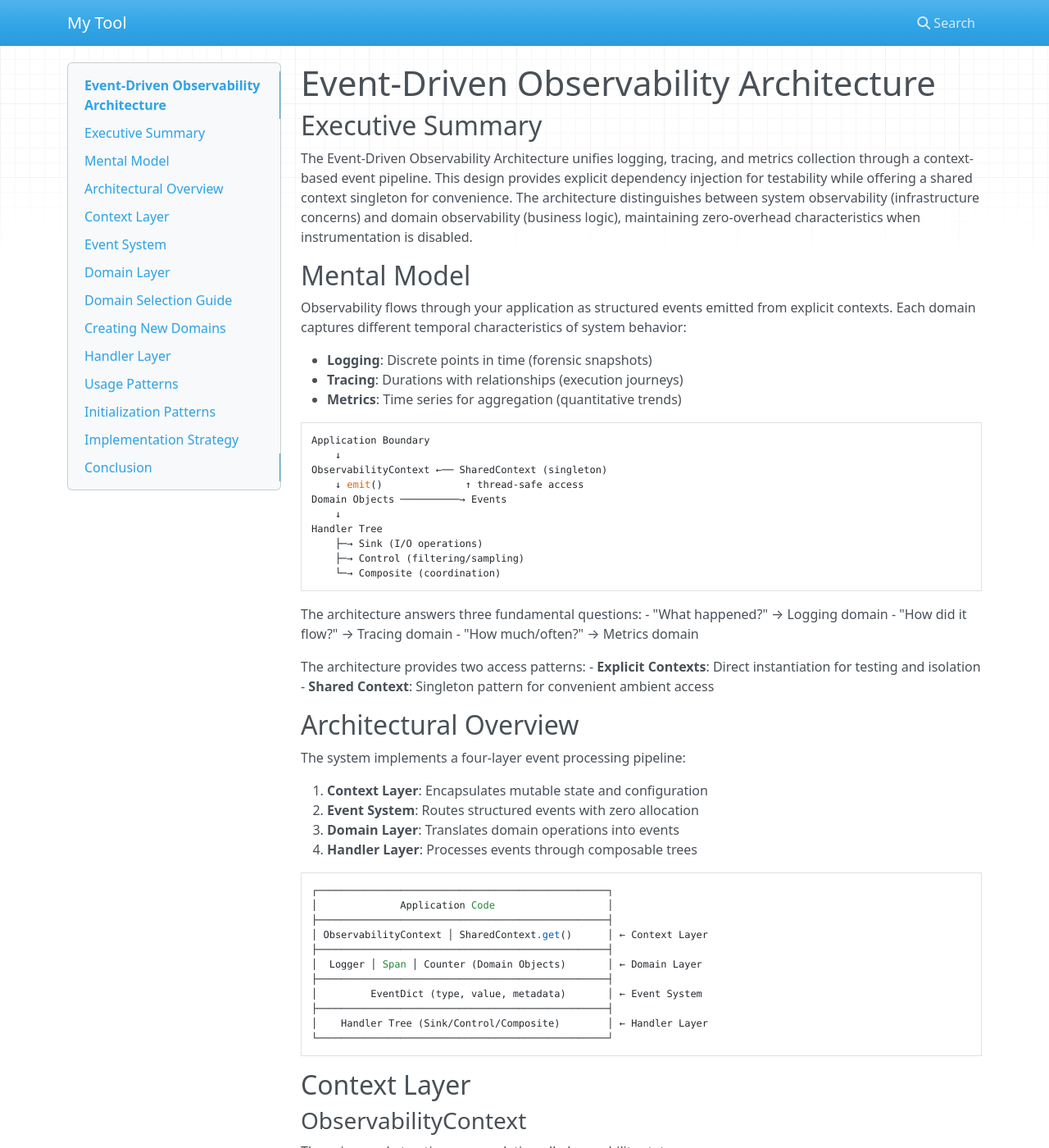
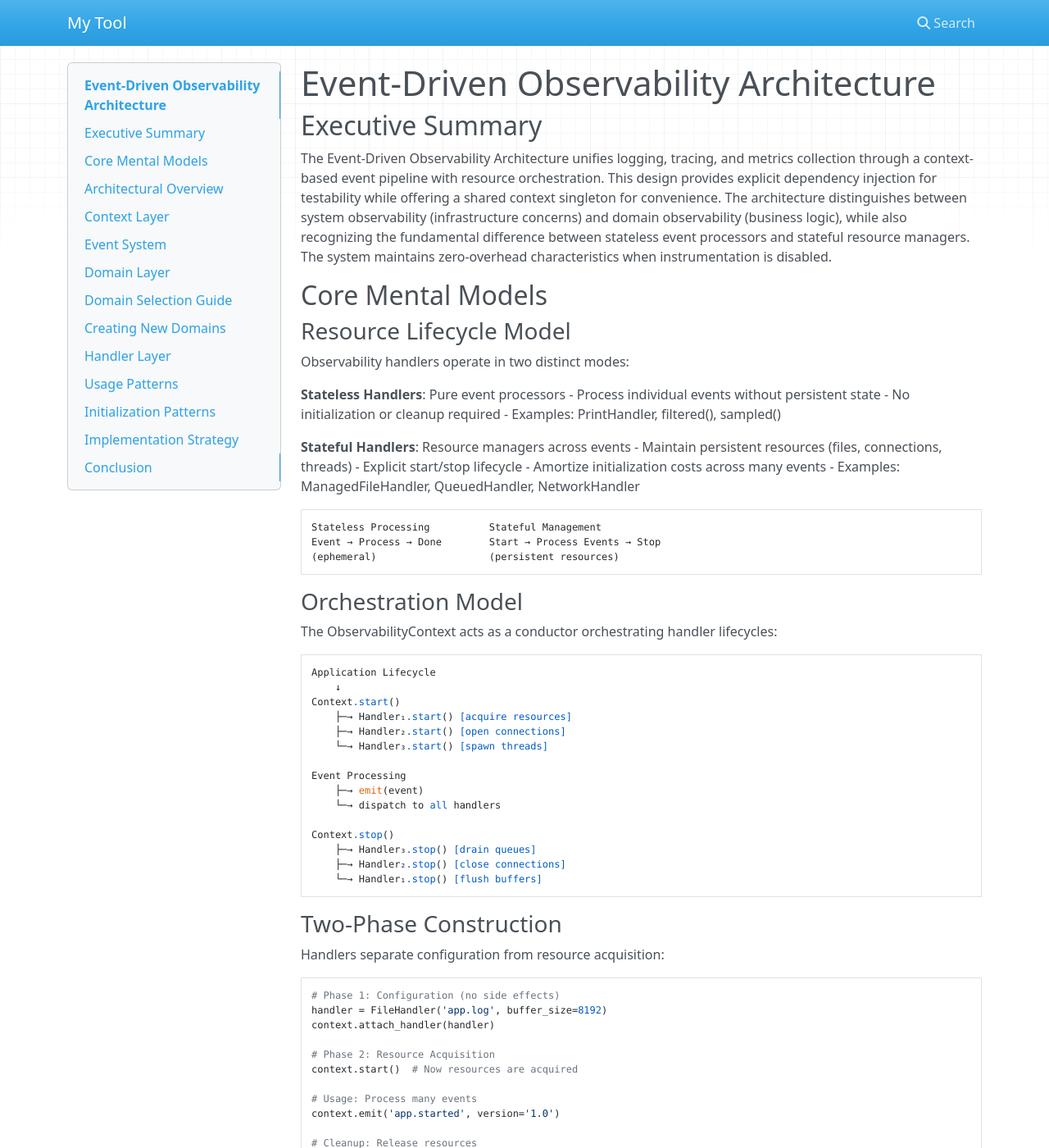
Before and after one commit to pahansen95/observability, an MkDocs documentation site: the page built from docs/Observability.md, in a window 1280 px wide and 1400 px high. Shown: the whole window at 82% size. Built offline with MkDocs 1.6.1, drawn with Linux system fonts in a browser that asks for light colours; nearby versions of some CDN libraries; some of the changed text lies outside the part shown.

Commit message:
docs: expand observability architecture with resource lifecycle models
Add comprehensive mental models for handler lifecycle management while
preserving all original domain documentation. Key additions:

- Distinguish stateless vs stateful handlers with clear lifecycle patterns
- Document two-phase construction (configuration vs resource acquisition)
- Add orchestration model showing context as lifecycle conductor
- Clarify resource ownership hierarchy and responsibilities
- Integrate lifecycle management into usage patterns and examples

The architecture now explicitly captures that this is a resource
orchestration framework that processes events, not just an event
handling system. This guides users to proper handler selection and
lifecycle management patterns.

````diff
--- a/docs/Observability.md
+++ b/docs/Observability.md
@@ -2,9 +2,90 @@
 
 ## Executive Summary
 
-The Event-Driven Observability Architecture unifies logging, tracing, and metrics collection through a context-based event pipeline. This design provides explicit dependency injection for testability while offering a shared context singleton for convenience. The architecture distinguishes between system observability (infrastructure concerns) and domain observability (business logic), maintaining zero-overhead characteristics when instrumentation is disabled.
+The Event-Driven Observability Architecture unifies logging, tracing, and metrics collection through a context-based event pipeline with resource orchestration. This design provides explicit dependency injection for testability while offering a shared context singleton for convenience. The architecture distinguishes between system observability (infrastructure concerns) and domain observability (business logic), while also recognizing the fundamental difference between stateless event processors and stateful resource managers. The system maintains zero-overhead characteristics when instrumentation is disabled.
 
-## Mental Model
+## Core Mental Models
+
+### Resource Lifecycle Model
+
+Observability handlers operate in two distinct modes:
+
+**Stateless Handlers**: Pure event processors
+- Process individual events without persistent state
+- No initialization or cleanup required
+- Examples: PrintHandler, filtered(), sampled()
+
+**Stateful Handlers**: Resource managers across events
+- Maintain persistent resources (files, connections, threads)
+- Explicit start/stop lifecycle
+- Amortize initialization costs across many events
+- Examples: ManagedFileHandler, QueuedHandler, NetworkHandler
+
+```
+Stateless Processing          Stateful Management
+Event → Process → Done        Start → Process Events → Stop
+(ephemeral)                   (persistent resources)
+```
+
+### Orchestration Model
+
+The ObservabilityContext acts as a conductor orchestrating handler lifecycles:
+
+```
+Application Lifecycle
+    ↓
+Context.start()
+    ├─→ Handler₁.start() [acquire resources]
+    ├─→ Handler₂.start() [open connections]
+    └─→ Handler₃.start() [spawn threads]
+
+Event Processing
+    ├─→ emit(event)
+    └─→ dispatch to all handlers
+
+Context.stop()
+    ├─→ Handler₃.stop() [drain queues]
+    ├─→ Handler₂.stop() [close connections]
+    └─→ Handler₁.stop() [flush buffers]
+```
+
+### Two-Phase Construction
+
+Handlers separate configuration from resource acquisition:
+
+```python
+# Phase 1: Configuration (no side effects)
+handler = FileHandler('app.log', buffer_size=8192)
+context.attach_handler(handler)
+
+# Phase 2: Resource Acquisition
+context.start()  # Now resources are acquired
+
+# Usage: Process many events
+context.emit('app.started', version='1.0')
+
+# Cleanup: Release resources
+context.stop()  # Graceful shutdown
+```
+
+### Event Flow Models
+
+The architecture supports two complementary flow models:
+
+**Pipeline Model** (stateless handlers):
+```
+Event → Filter → Transform → Output
+```
+
+**Plumbing Model** (stateful handlers):
+```
+Event Source ──┐
+              ├→ Buffer Tank (batch writes)
+              ├→ Queue Reservoir (async processing)
+              └→ Network Pipe (remote delivery)
+```
+
+### Observability as Event Streams
 
 Observability flows through your application as structured events emitted from explicit contexts. Each domain captures different temporal characteristics of system behavior:
 
@@ -30,15 +111,11 @@ The architecture answers three fundamental questions:
 - "How did it flow?" → Tracing domain
 - "How much/often?" → Metrics domain
 
-The architecture provides two access patterns:
-- **Explicit Contexts**: Direct instantiation for testing and isolation
-- **Shared Context**: Singleton pattern for convenient ambient access
-
 ## Architectural Overview
 
 The system implements a four-layer event processing pipeline:
 
-1. **Context Layer**: Encapsulates mutable state and configuration
+1. **Context Layer**: Encapsulates mutable state and configuration, orchestrates lifecycles
 2. **Event System**: Routes structured events with zero allocation
 3. **Domain Layer**: Translates domain operations into events
 4. **Handler Layer**: Processes events through composable trees
@@ -61,7 +138,7 @@ The system implements a four-layer event processing pipeline:
 
 ### ObservabilityContext
 
-The primary abstraction encapsulating all observability state:
+The primary abstraction encapsulating all observability state and lifecycle management:
 
 ```python
 class ObservabilityContext:
@@ -69,13 +146,52 @@ class ObservabilityContext:
         self._handlers: List[EventHandler] = []
         self._start_time_ns = time.perf_counter_ns()
         self._lock = threading.Lock()
+        self._started = False
 
     def emit(self, event_type: str, value: Any, **metadata) -> None:
         """Zero-overhead emission when no handlers attached."""
         if not self._handlers:  # Single boolean check
             return
         # Event construction and dispatch
+
+    def start(self) -> None:
+        """Initialize all managed handlers."""
+        with self._lock:
+            if self._started:
+                return
+
+            for handler in self._handlers:
+                if hasattr(handler, 'start'):
+                    handler.start()
+            self._started = True
+
+    def stop(self) -> None:
+        """Shutdown handlers in reverse order."""
+        with self._lock:
+            if not self._started:
+                return
+
+            for handler in reversed(self._handlers):
+                if hasattr(handler, 'stop'):
+                    handler.stop()
+            self._started = False
 ```
+
+### Resource Ownership Hierarchy
+
+Clear ownership ensures predictable resource management:
+
+```
+Application
+    ↓ owns
+ObservabilityContext
+    ↓ owns
+Handlers
+    ↓ own
+Resources (files, threads, connections)
+```
+
+Each level manages the lifecycle of the level below.
 
 ### SharedContext Pattern
 
@@ -93,6 +209,8 @@ class SharedContext:
             if cls._ctx is not None:
                 raise RuntimeError("Already initialized")
             cls._ctx = ObservabilityContext(config)
+            cls._ctx.start()  # Auto-start for convenience
+            atexit.register(cls._ctx.stop)  # Auto-stop on exit
 
     @classmethod
     def get(cls) -> ObservabilityContext:
@@ -262,11 +380,47 @@ When creating a domain:
 **Control Handlers** - Flow modification:
 - `filtered()`: Predicate-based filtering
 - `sampled()`: Probabilistic sampling
-- `AsyncHandlerWorker`: Async queue processing
+- `QueuedHandler`: Thread-based async processing
+- `TimeDeltaHandler`: Time enrichment
 
 **Composite Handlers** - Multi-handler coordination:
 - `FanoutHandler`: Broadcast to multiple handlers
 - `FallbackHandler`: Failover between handlers
+
+### Handler Lifecycle Categories
+
+Handlers divide into two lifecycle categories:
+
+**Stateless Handlers** (no lifecycle):
+```python
+# Simple function handlers
+def log_errors(event: EventDict) -> None:
+    if event.get('level', 0) >= ERROR:
+        print(f"ERROR: {event['value']}", file=sys.stderr)
+
+# Compositional handlers
+error_only = filtered(
+    lambda e: e.get('level', 0) >= ERROR,
+    JsonHandler(sys.stderr)
+)
+```
+
+**Stateful Handlers** (managed lifecycle):
+```python
+class ManagedFileHandler:
+    def start(self) -> None:
+        """Acquire resources."""
+        self._file = open(self.filepath, 'a')
+
+    def stop(self) -> None:
+        """Release resources."""
+        if self._file:
+            self._file.close()
+
+    def __call__(self, event: EventDict) -> None:
+        """Process using resources."""
+        json.dump(event, self._file)
+```
 
 ### Handler Composition
 
@@ -285,7 +439,7 @@ prod_handlers = [
         lambda e: e.get('level', 0) >= ERROR,
         JsonHandler(sys.stderr)
     ),
-    sampled(0.01, AsyncHandlerWorker(
+    sampled(0.01, QueuedHandler(
         BufferHandler(size=1000)
     ))
 ]
@@ -338,8 +492,12 @@ from observability import ObservabilityConfig, SharedContext
 from observability.handlers import JsonHandler
 
 def main():
-    # Initialize shared context once w/ sane defaults (print to stderr)
-    SharedContext.setup()
+    # Initialize shared context once
+    config = ObservabilityConfig(handlers=[
+        JsonHandler(sys.stderr),
+        ManagedFileHandler('app.log')
+    ])
+    SharedContext.setup(config)
 
     # Application runs with ambient access
     run_application()
@@ -354,6 +512,27 @@ class DataProcessor:
         # Use provided context or shared
         self.context = obs or SharedContext.get()
         self.logger = Logger('processor', self.context)
+```
+
+### Testing Pattern
+
+```python
+def test_with_isolation():
+    # Create isolated context for testing
+    buffer = BufferHandler()
+    context = ObservabilityContext()
+    context.attach_handler(buffer)
+    context.start()
+
+    try:
+        service = Service(context)
+        service.process()
+
+        # Verify events
+        events = buffer.get_events()
+        assert len(events) == expected_count
+    finally:
+        context.stop()
 ```
 
 ## Implementation Strategy
@@ -376,14 +555,14 @@ Add complementary domains as needs emerge:
 - Metrics + Tracing for performance optimization
 - All three for comprehensive observability
 
-### Phase 3: Explicit Contexts
-Create isolated contexts where needed:
+### Phase 3: Resource Management
+Add stateful handlers for production:
 ```python
-special_context = ObservabilityContext(special_config)
-special_context.start()
-
-# Pass explicitly for isolation
-service = Service(special_context)
+config = ObservabilityConfig(handlers=[
+    ManagedFileHandler('app.log'),
+    QueuedHandler(NetworkHandler('metrics.local'))
+])
+SharedContext.setup(config)
 ```
 
 ### Phase 4: Custom Domains
@@ -393,6 +572,6 @@ Identify novel temporal patterns in your system that warrant new domains. Follow
 
 The Event-Driven Observability Architecture provides a foundation for capturing different temporal characteristics of system behavior. By understanding domains as distinct temporal models rather than just API variations, teams can select the right observability tool for each question they need to answer.
 
-The architecture balances explicit dependency management with practical convenience through the dual context pattern. The SharedContext singleton acknowledges the reality of ambient logging needs while maintaining the option for explicit context injection where isolation matters.
+The architecture recognizes the fundamental distinction between stateless event processors and stateful resource managers, enabling both simple debugging scenarios and sophisticated production deployments. The synchronous lifecycle model provides predictable resource management while maintaining the simplicity of event-driven design.
 
 The unified event pipeline preserves domain semantics while enabling cross-domain correlation and consistent processing. The zero-overhead guarantee ensures observability can be pervasive without performance penalty, making comprehensive instrumentation practical for production systems.
````
Also changed, not shown: other parts of docs/Observability.md (+1 -1 lines).
